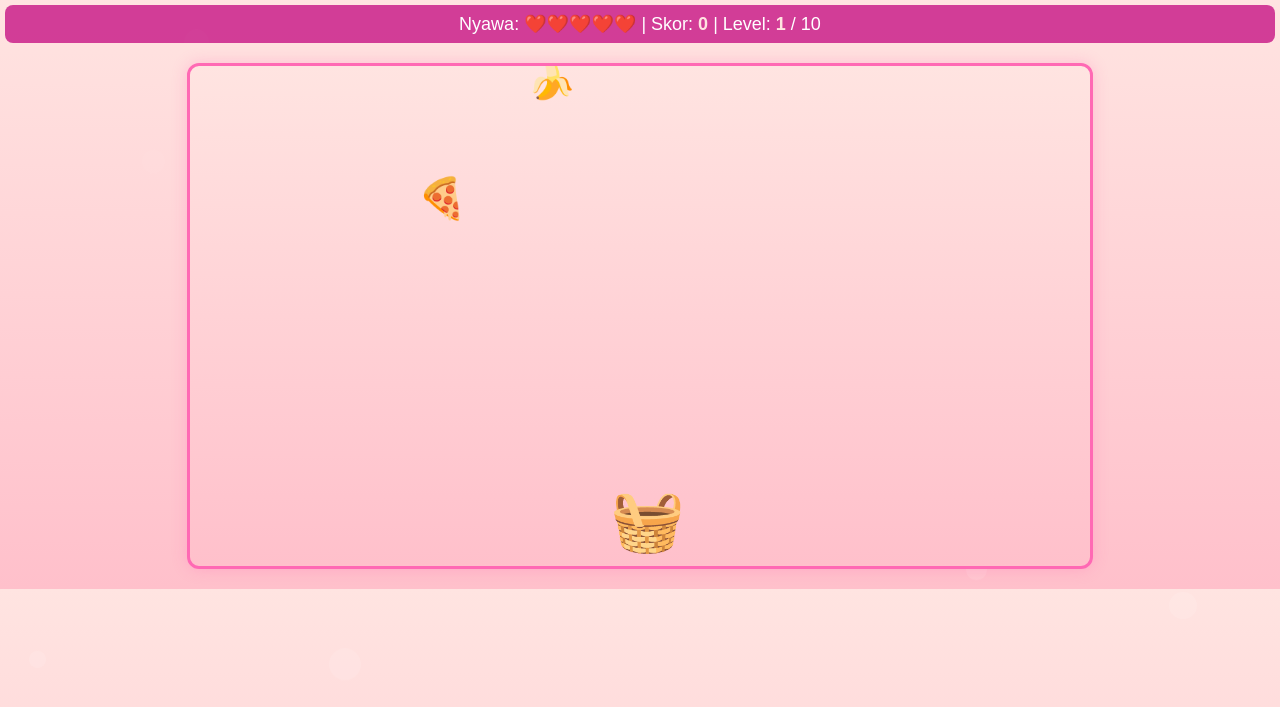
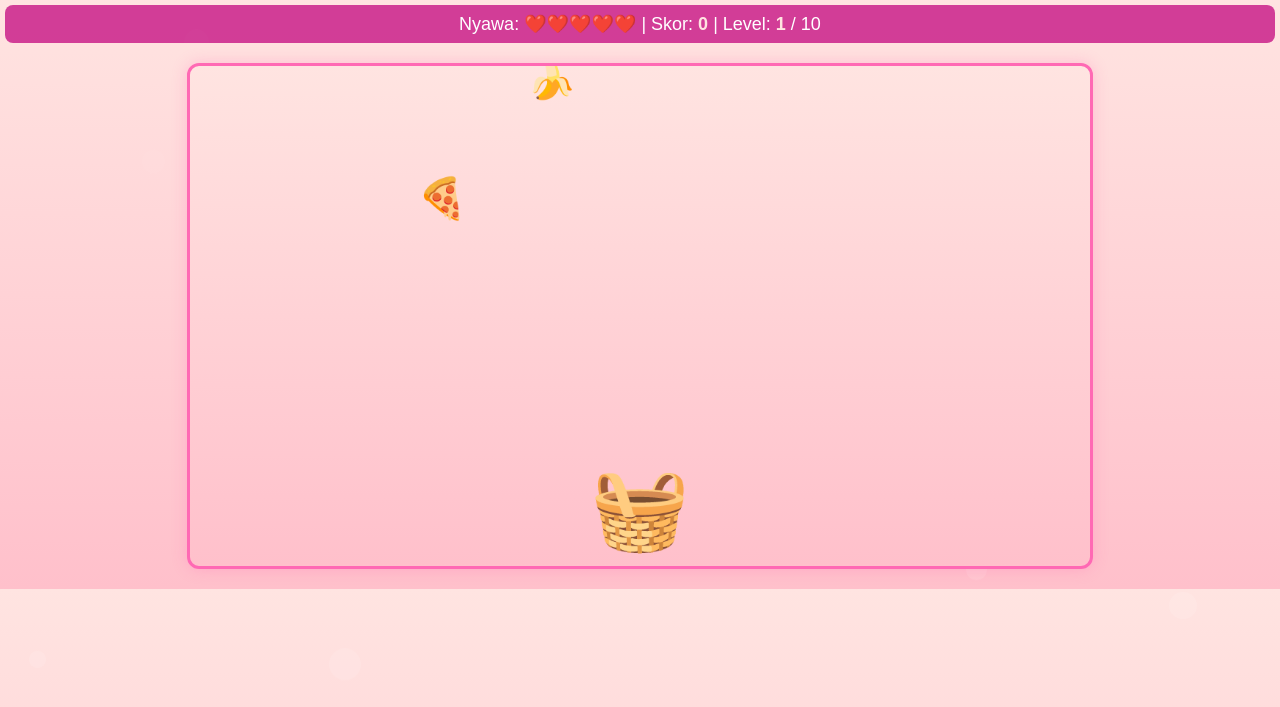
Before and after one commit to rindyany/hewanbalap, a plain HTML site: page index.html in a window 1280 px wide. Both pictures are taken after a click on the button "🟢 MUDAH". Shown: the top 707 px of the page. Drawn offline with Linux system fonts and the light colour scheme.

Commit message:
Update index.html

```diff
--- a/index.html
+++ b/index.html
@@ -22,9 +22,9 @@
         .sulit {background:#C71585;}
         .btn:hover {transform:scale(1.05);}
 
-        /* KETERANGAN */
-        .info-permainan {margin-top:20px;padding:15px;background:rgba(255,255,255,0.75);border-radius:15px;display:inline-block;}
-        .judul-aturan {color:#C71585;font-weight:bold;font-size:17px;margin-bottom:8px;}
+        /* KETERANGAN DI TENGAH BAWAH */
+        .info-permainan {margin-top:15px;padding:12px;background:rgba(255,255,255,0.75);border-radius:15px;display:inline-block;}
+        .judul-aturan {color:#C71585;font-weight:bold;font-size:17px;margin-bottom:5px;}
         .isi-aturan {color:#333;font-size:15px;line-height:1.5;}
 
         /* INFO ATAS */
@@ -33,7 +33,8 @@
 
         /* AREA MAIN */
         #layar {display:none;width:900px;height:500px;background:linear-gradient(#FFE4E1,#FFC0CB);margin:20px auto;position:relative;overflow:hidden;border:3px solid #FF69B4;border-radius:12px;box-shadow:0 0 15px rgba(255,105,180,0.3);}
-        #keranjang {position:absolute;bottom:10px;left:400px;font-size:60px;}
+        /* KERANJANG DIPERBESAR */
+        #keranjang {position:absolute;bottom:10px;left:400px;font-size:80px;}
         .jatuh {position:absolute;font-size:40px;}
         #pesan {position:absolute;top:50%;left:50%;transform:translate(-50%,-50%);background:rgba(199,21,133,0.9);color:#FFE4E1;padding:25px;font-size:24px;display:none;border-radius:12px;border:2px solid #FF69B4;}
     </style>
@@ -52,14 +53,14 @@ for(let i=0;i<20;i++){
 }
 </script>
 
-<!-- MENU AWAL LENGKAP -->
+<!-- MENU AWAL -->
 <div id="menu">
     <h1>🧺 TANGKAP MAKANAN</h1>
     <button class="btn mudah" onclick="mulai(3,1200)">🟢 MUDAH</button>
     <button class="btn sedang" onclick="mulai(5,900)">🟠 SEDANG</button>
     <button class="btn sulit" onclick="mulai(7,600)">🔴 SULIT</button>
 
-    <!-- ✅ HANYA TAMPIL YANG DILARANG -->
+    <!-- KETERANGAN DI TENGAH BAWAH -->
     <div class="info-permainan">
         <p class="judul-aturan">❌ YANG TIDAK BOLEH DITANGKAP:</p>
         <p class="isi-aturan">👟 Sepatu 🧦 Kaos Kaki 📱 HP Rusak 💣 Bom 🪨 Batu</p>
@@ -95,8 +96,8 @@ let tombol = {};
 const makanan = ['🍎','🍌','🍇','🍊','🍞','🧀','🍗','🍕'];
 const sampah = ['👟','🧦','📱','💣','🪨'];
 
-// FUNGSI SUARA
-function bunyi(url){try{new Audio(url).play()}catch(e){}}
+// FUNGSI SUARA YANG JELAS
+function bunyi(url){try{new Audio(url).play()}catch(err){console.log("Suara siap diputar")}}
 function bunyiBenar(){bunyi('https://assets.mixkit.co/sfx/preview/mixkit-arcade-game-jump-coin-216.mp3')}
 function bunyiSalah(){bunyi('https://assets.mixkit.co/sfx/preview/mixkit-retro-arcade-game-over-470.mp3')}
 function bunyiNaik(){bunyi('https://assets.mixkit.co/sfx/preview/mixkit-winning-chimes-2015.mp3')}
@@ -108,7 +109,7 @@ function mulai(k,j){
     menu.style.display='none';
     info.style.display='block';
     layar.style.display='block';
-    kecepatan = k; jedaJatuh = j; skor = 0; level = 1; nyawa = 5; arah = 420; jalan = true;
+    kecepatan = k; jedaJatuh = j; skor = 0; level = 1; nyawa = 5; arah = 400; jalan = true;
     updateInfo(); main(); setInterval(buatBarang, jedaJatuh);
 }
 
@@ -137,7 +138,8 @@ function gerakBarang(el){
     const gerak=setInterval(()=>{
         if(!jalan){clearInterval(gerak);return;}
         let y=parseFloat(el.style.top);y+=kecepatan;el.style.top=y+'px';
-        let kiri=arah, kanan=arah+60;
+        let kiri=arah - 20; // AREA TANGKAP DIPERLUAS
+        let kanan=arah + 100; // AREA TANGKAP DIPERLUAS
 
         if(y>=440&&y<=490){
             let x=parseFloat(el.style.left);
@@ -160,7 +162,7 @@ function gerakBarang(el){
 function main(){
     if(!jalan)return;
     if(tombol['ArrowLeft']&&arah>10)arah-=8;
-    if(tombol['ArrowRight']&&arah<830)arah+=8;
+    if(tombol['ArrowRight']&&arah<800)arah+=8;
     keranjang.style.left=arah+'px';
     requestAnimationFrame(main);
 }
```
